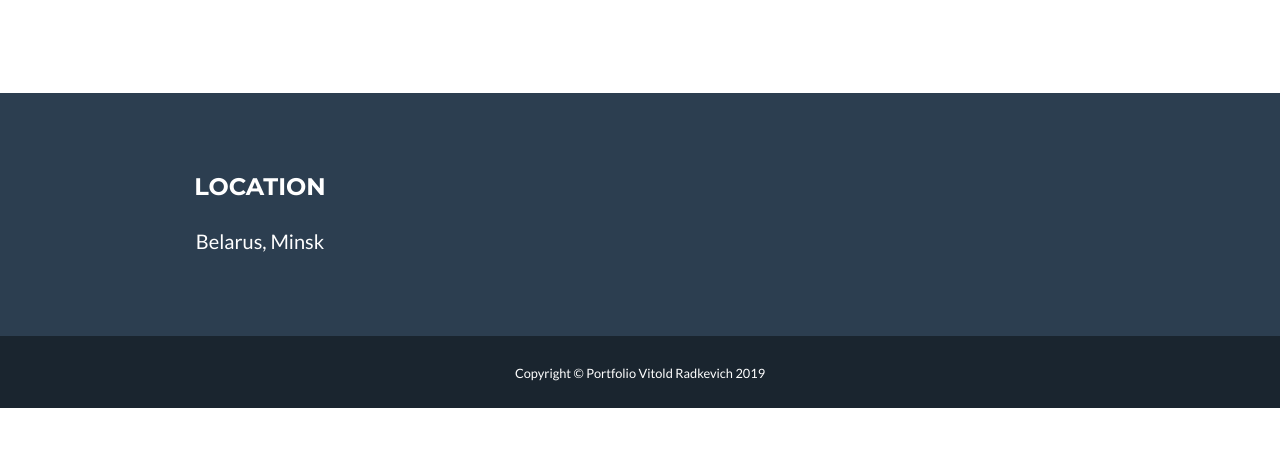
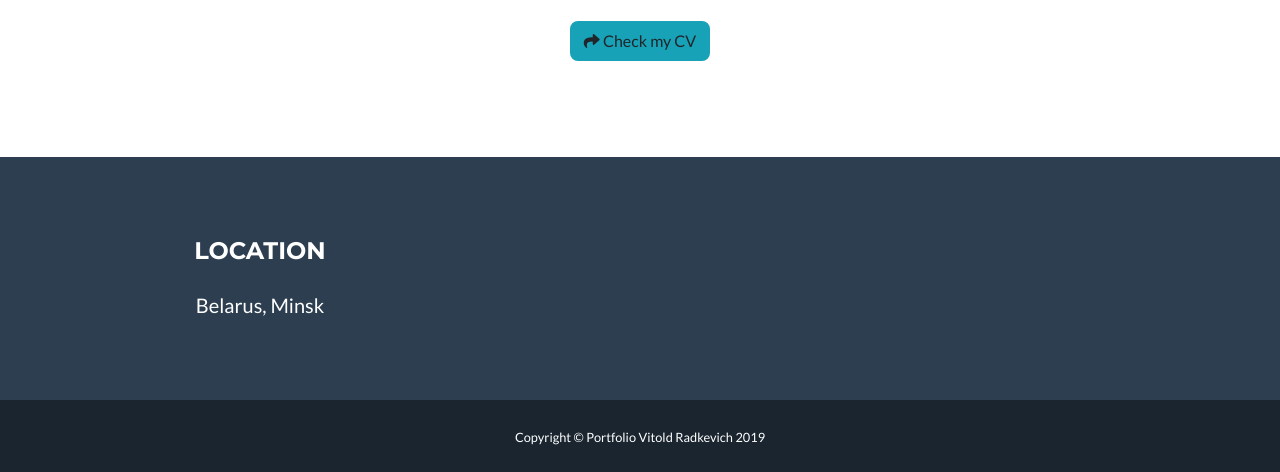
Before and after one commit to Vitold-sys/Vitold-sys.github.io, a website with bundled scripts: page index.html in a window 1280 px wide. Shown: the part 2731-3203 px from the top of the page. Before the commit the page ends 3139 px from the top, so only its background shows below. Built offline with nearby package versions, Linux system fonts and the light colour scheme.

Commit message:
Update 11

```diff
--- a/index.html
+++ b/index.html
@@ -239,6 +239,12 @@
           Mail
         </a>
       </div>
+       <div class="text-center mt-4">
+        <a class="btn btn-info" src="CV/CV-Radkevich-EN.docx">
+           <i class="fa fa-share" mr-2"></i>
+          Check my CV
+        </a>
+      </div>
             </div>
           </form>
         </div>
@@ -311,7 +317,7 @@ There is a welcome page, login page, user additions (when adding a user, you mus
 <br>Bootstrap - for page layout;
 <br>Flyway - for database migration;</p>
  <a class="btn btn-info" href="https://webber1.herokuapp.com/">
-           <i class="fa fa-share" mr-2"></i>
+           <i class="fa fa-share" mr-2></i>
           Webber
         </a>
                 <button class="btn btn-primary" href="#" data-dismiss="modal">
```
Also changed, not shown: 1 other file.
